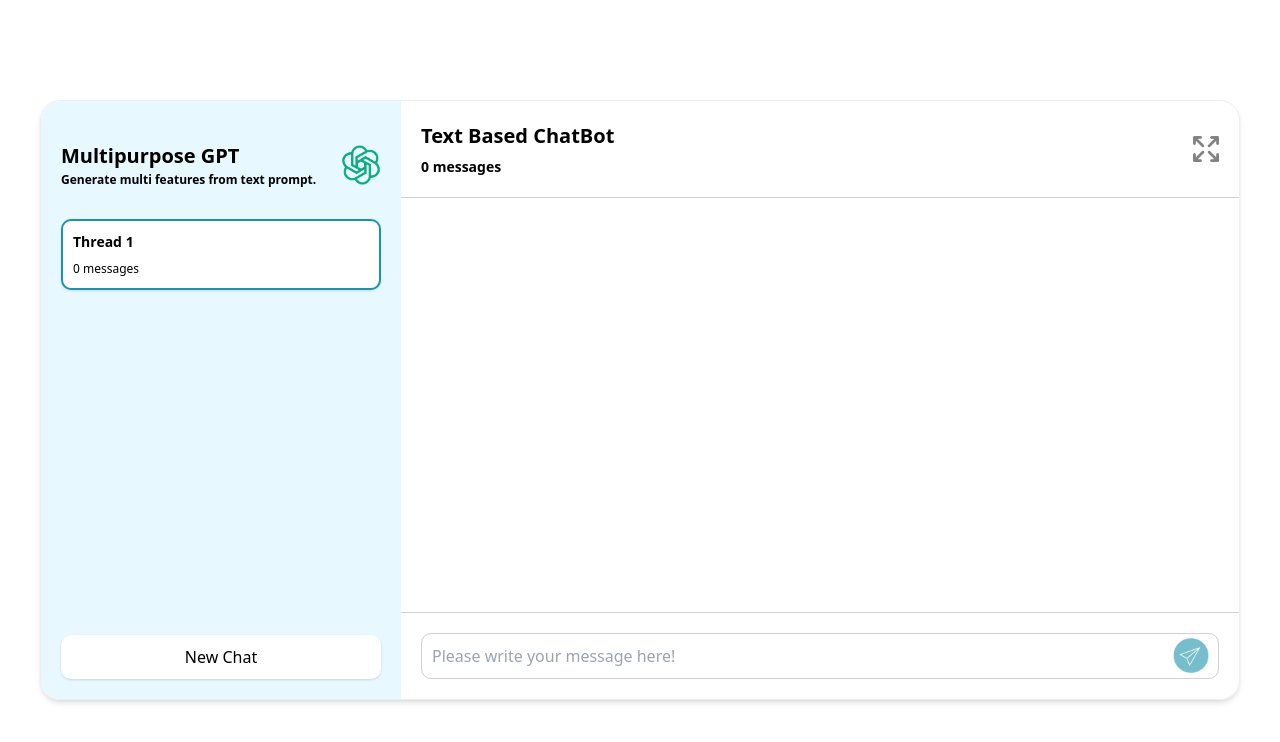
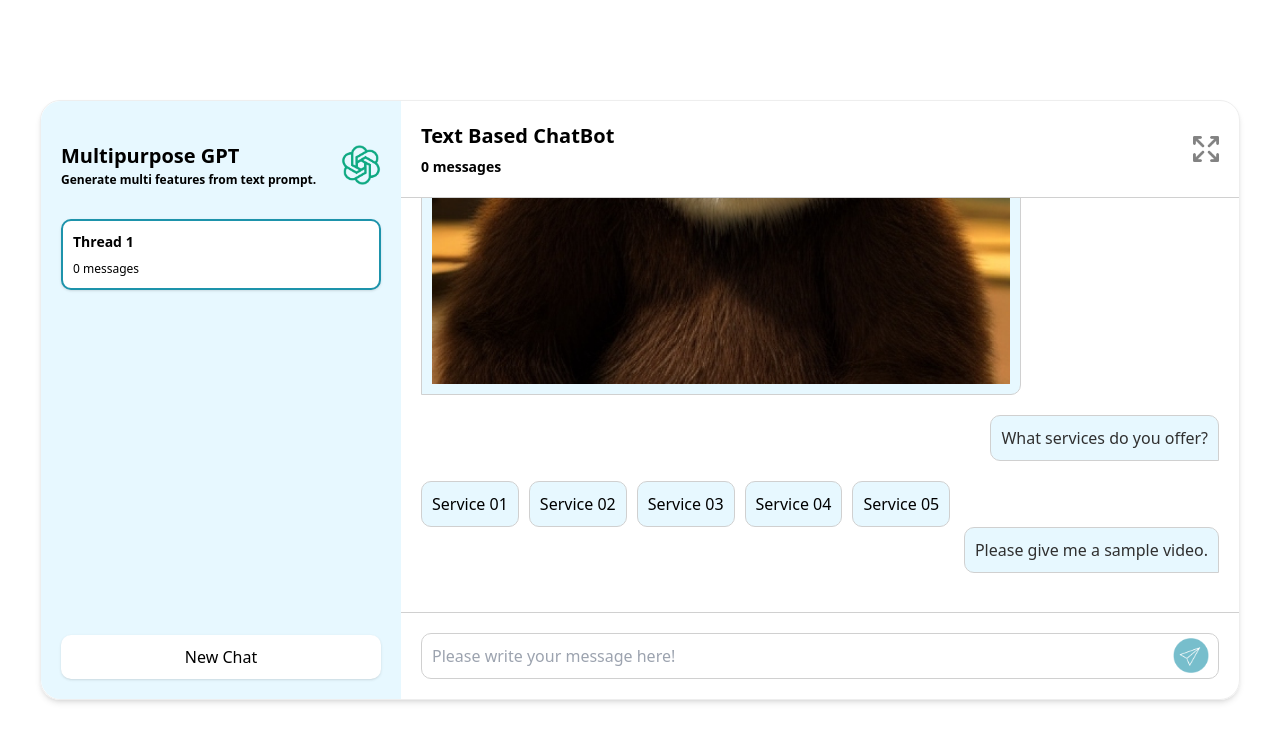
Before and after one commit to TechBoss731213/Multipurpose-ChatBot, a Next.js app: page / in a window 1280 px wide. Shown: the top 742 px of the page. Built offline with nearby package versions, Linux system fonts and the light colour scheme.

Commit message:
added some feature

```diff
--- a/app/pages/TextChat.tsx
+++ b/app/pages/TextChat.tsx
@@ -12,6 +12,7 @@ import Image from 'next/image';
 import fullScreenImageUrl from "../images/fullscreen.png";
 import undoFullScreenImageUrl from "../images/undo-fullscreen.png";
 import sendButtonImageUrl from "../images/send.png";
+import pandaImageUrl from "../images/panda.png"
 
 const TextChat = () => {
   const dispatch = useDispatch();
@@ -82,6 +83,25 @@ const TextChat = () => {
         </div>
       </div>
       <div className="p-[20px] h-[calc(100%_-_183px)] overflow-y-auto" ref={chatHistoryRef}>
+        <p className="chat-history w-fit p-[10px] bg-[#E7F8FF] text-[#303030] rounded-t-[10px] border border-[#D0D0D0] max-w-[600px] mb-[20px] rounded-l-[10px] ms-auto">
+          Can you give me a panda image?
+        </p>
+        <div className="max-w-[600px] w-full p-[10px] border border-[#D0D0D0] bg-[#E7F8FF] rounded-t-[10px] rounded-r-[10px] mb-[20px]">
+          <Image src={pandaImageUrl} alt="Panda Image" />
+        </div>
+        <p className="chat-history w-fit p-[10px] bg-[#E7F8FF] text-[#303030] rounded-t-[10px] border border-[#D0D0D0] max-w-[600px] mb-[20px] rounded-l-[10px] ms-auto">
+          What services do you offer?
+        </p>
+        <div className="flex max-w-[600px] gap-[10px]">
+          <button className="p-[10px] border border-[#D0D0D0] bg-[#E7F8FF] rounded-[10px] cursor-pointer">Service 01</button>
+          <button className="p-[10px] border border-[#D0D0D0] bg-[#E7F8FF] rounded-[10px] cursor-pointer">Service 02</button>
+          <button className="p-[10px] border border-[#D0D0D0] bg-[#E7F8FF] rounded-[10px] cursor-pointer">Service 03</button>
+          <button className="p-[10px] border border-[#D0D0D0] bg-[#E7F8FF] rounded-[10px] cursor-pointer">Service 04</button>
+          <button className="p-[10px] border border-[#D0D0D0] bg-[#E7F8FF] rounded-[10px] cursor-pointer">Service 05</button>
+        </div>
+        <p className="chat-history w-fit p-[10px] bg-[#E7F8FF] text-[#303030] rounded-t-[10px] border border-[#D0D0D0] max-w-[600px] mb-[20px] rounded-l-[10px] ms-auto">
+          Please give me a sample video.
+        </p>
         {threads
           .filter(thread => thread.id === activeThreadId)
           .map((thread) => (
```
Also changed, not shown: app/images/panda.png (added).
